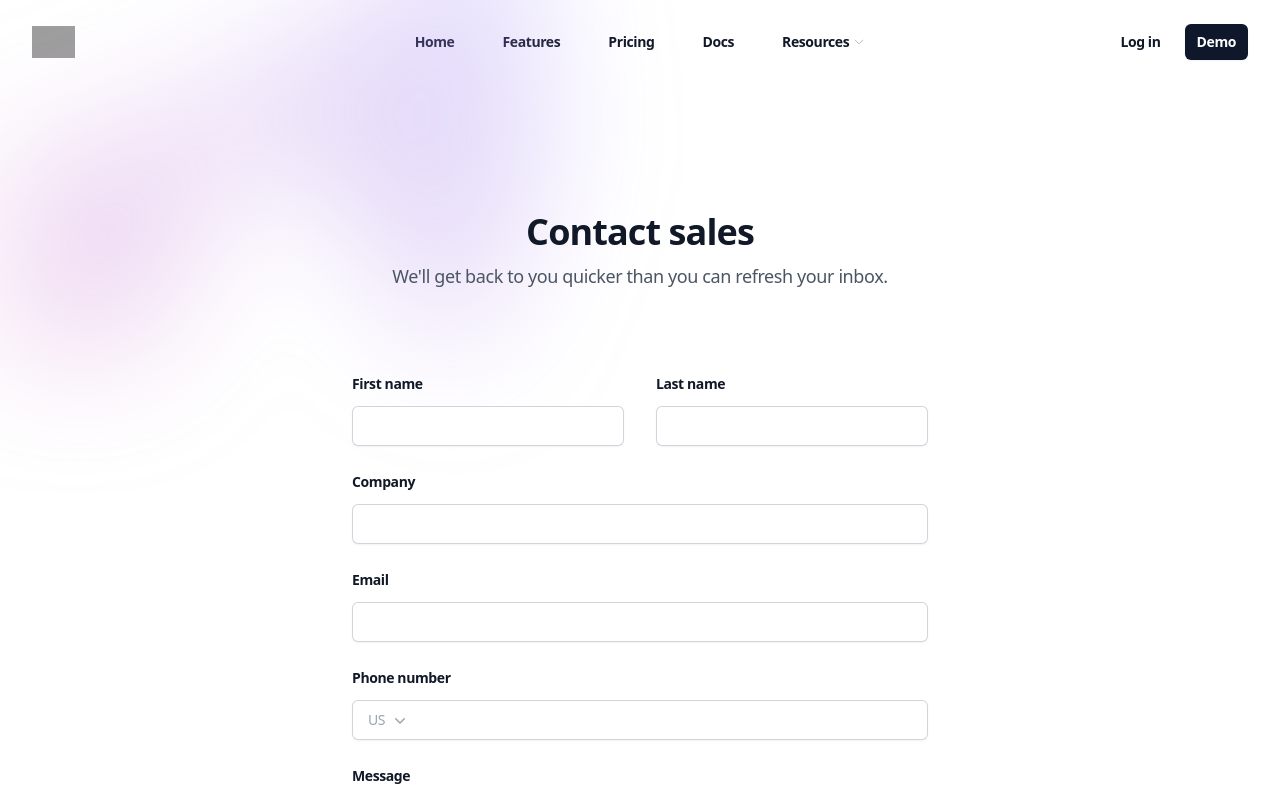
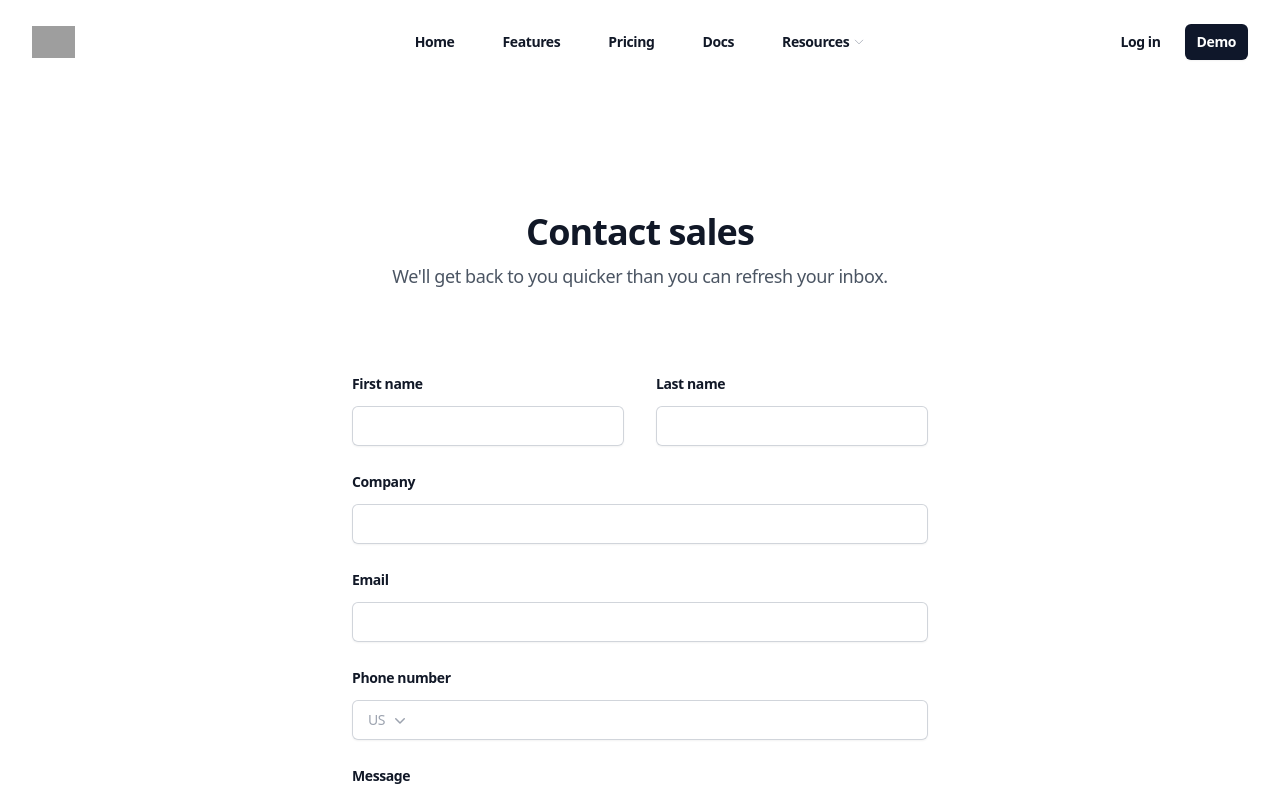
Before and after one commit to StructuredLabs/st-landing, a Next.js app: page /contact in a window 1280 px wide. Shown: the top 796 px of the page. Built offline with nearby package versions, Linux system fonts and the light colour scheme; grey boxes are pictures that could not be loaded.

Commit message:
feat: 2/2 contact form navbar fix + favicon

```diff
--- a/app/layout.tsx
+++ b/app/layout.tsx
@@ -1,6 +1,6 @@
 import { Inter, Architects_Daughter } from 'next/font/google'
 
-import  '@/app/css/global.css'
+import '@/app/css/global.css'
 import Header from '@/components/ui/header'
 
 const inter = Inter({
@@ -28,7 +28,7 @@ export default function RootLayout({
 }) {
   return (
     <html lang="en" className='h-full'>
-      <body className={`${inter.variable} ${architects_daughter.variable} font-inter antialiased bg-gray-900 text-gray-200 tracking-tight h-full bg-white`}>
+      <body className={`${inter.variable} ${architects_daughter.variable} font-inter antialiased text-gray-200 tracking-tight h-full bg-white`}>
         <div className="flex flex-col min-h-screen overflow-hidden">
           <Header />
           {children}
--- a/components/contact/contact.tsx
+++ b/components/contact/contact.tsx
@@ -7,18 +7,6 @@ import { ChevronDownIcon } from '@heroicons/react/20/solid'
 export default function ContactForm() {
   return (
     <div className="isolate bg-white px-6 py-24 sm:py-32 lg:px-8">
-      <div
-        aria-hidden="true"
-        className="absolute inset-x-0 top-[-10rem] -z-10 transform-gpu overflow-hidden blur-3xl sm:top-[-20rem]"
-      >
-        <div
-          style={{
-            clipPath:
-              'polygon(74.1% 44.1%, 100% 61.6%, 97.5% 26.9%, 85.5% 0.1%, 80.7% 2%, 72.5% 32.5%, 60.2% 62.4%, 52.4% 68.1%, 47.5% 58.3%, 45.2% 34.5%, 27.5% 76.7%, 0.1% 64.9%, 17.9% 100%, 27.6% 76.8%, 76.1% 97.7%, 74.1% 44.1%)',
-          }}
-          className="relative left-1/2 -z-10 aspect-[1155/678] w-[36.125rem] max-w-none -translate-x-1/2 rotate-[30deg] bg-gradient-to-tr from-[#ff80b5] to-[#9089fc] opacity-30 sm:left-[calc(50%-40rem)] sm:w-[72.1875rem]"
-        />
-      </div>
       <div className="mx-auto max-w-2xl text-center">
         <h2 className="text-3xl font-bold tracking-tight text-gray-900 sm:text-4xl">Contact sales</h2>
         <p className="mt-2 text-lg leading-8 text-gray-600">
```
Also changed, not shown: 1 other file (tests, documents, lock files or other folders).
